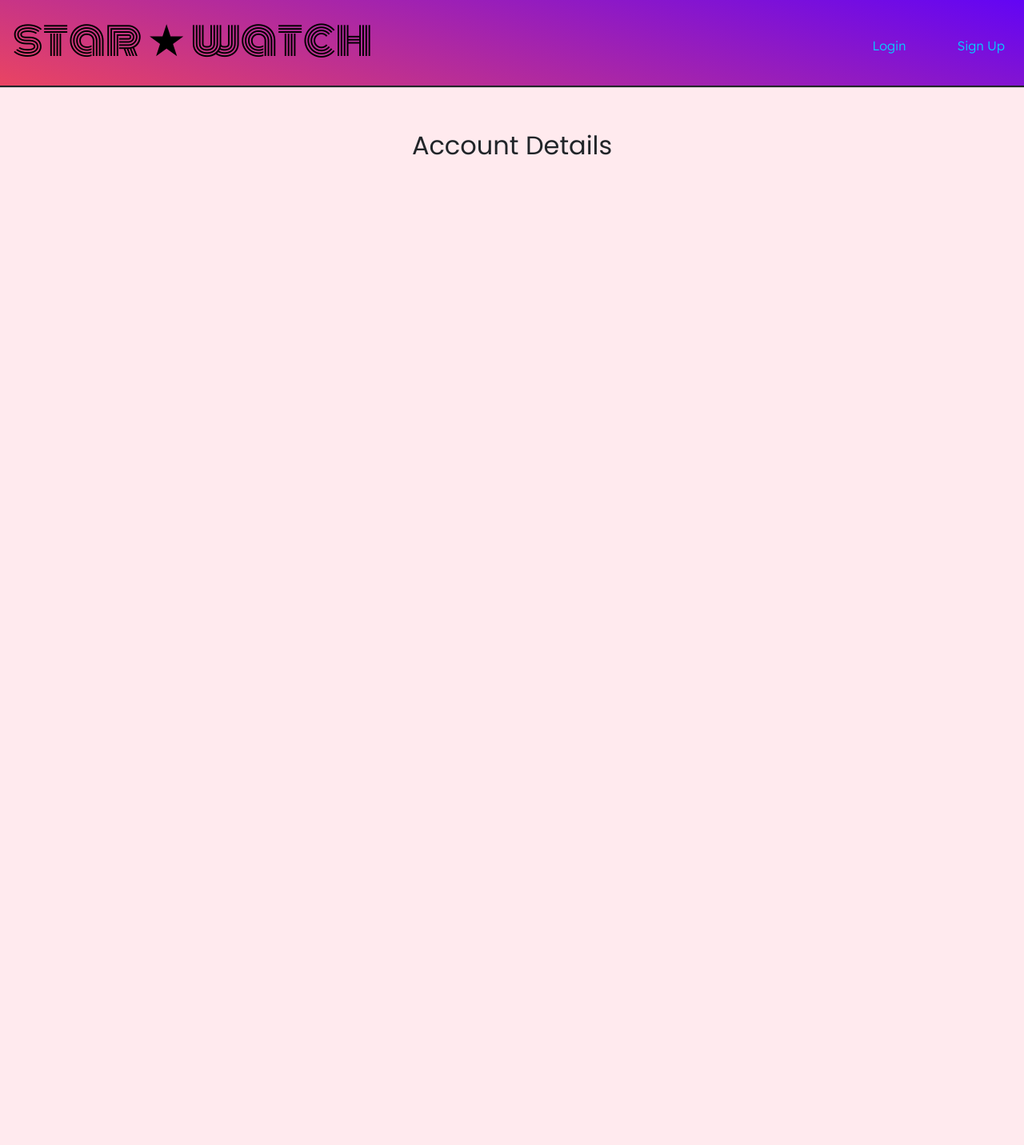
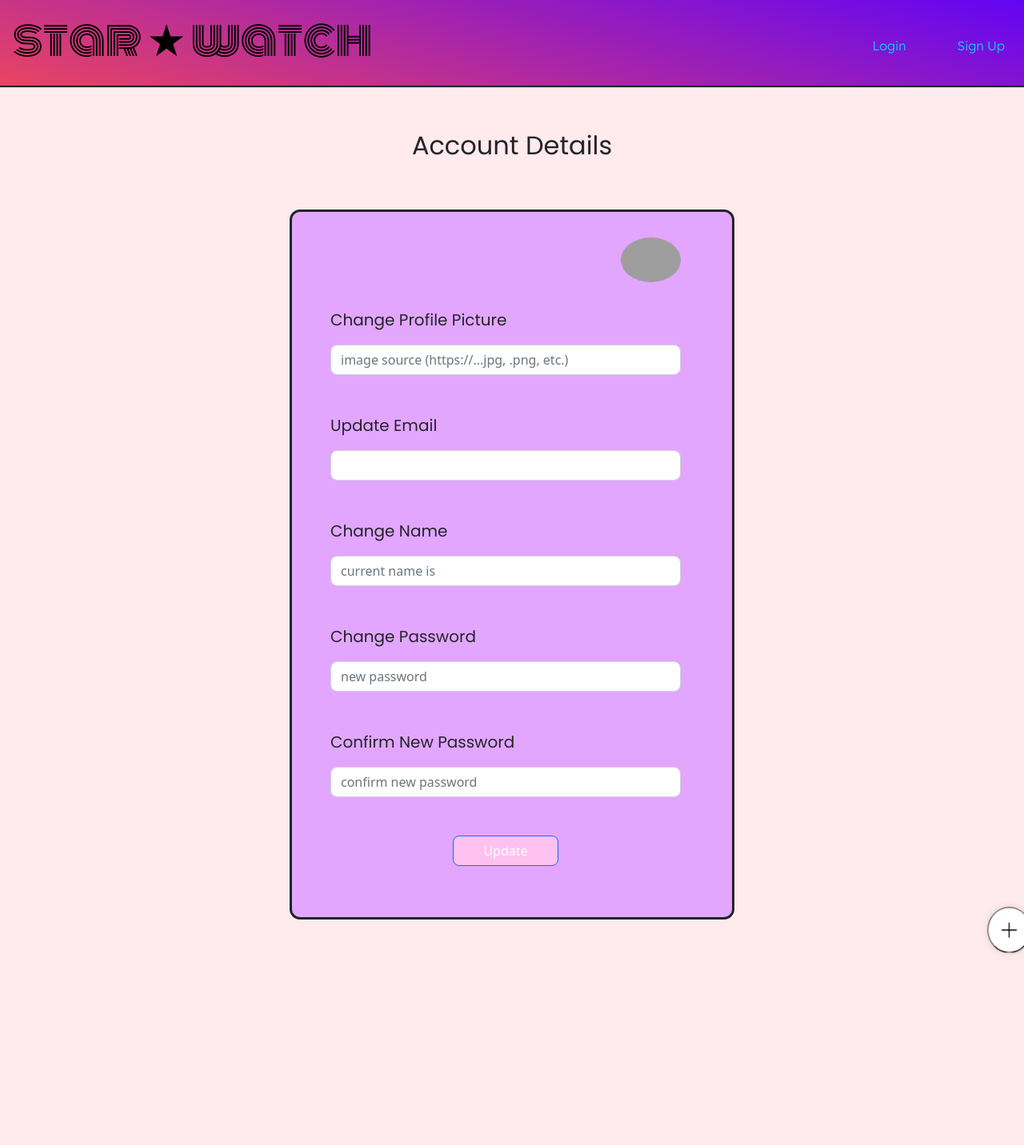
Before and after one commit to shann99/star_watch, a Python web app: template star_watch/templates/account.html in a window 1280 px wide. Shown: the top 1432 px of the page at 80% size. Before the commit the page ends 194 px from the top, so only its background shows below. Run offline with Jinja, Linux system fonts and the light colour scheme; the template is opened without the code that fills it, so the values that code supplies are empty; grey boxes are pictures that could not be loaded.

Commit message:
account info page and button to add new item

```diff
--- a/star_watch/static/script.js
+++ b/star_watch/static/script.js
@@ -14,5 +14,18 @@ acc.addEventListener('click', () => {
     acc_nav.classList.toggle('active');
 });
 
+const addItem = document.querySelector(".add-item");
+const body = document.getElementsByTagName('body')[0];
+addItem.addEventListener('click', () => {
+    addmediaForm.style.display="table";
+    body.classList.toggle('active');
+    addItem.style.display="none";
+});
+const closeForm = document.getElementById("mediaClose");
+closeForm.addEventListener("click", () => {
+    addmediaForm.style.display="none";
+    body.classList.remove('active');
+    addItem.style.display="inline-grid"
+});
 
-// document.querySelectorAll(".nav-item").forEach
+	// document.querySelectorAll(".nav-item").forEach
--- a/star_watch/static/style.css
+++ b/star_watch/static/style.css
@@ -2,6 +2,7 @@ body {
     background-color: #ffeaee;
     margin: -2em 0 0 0em;
     padding-bottom: 800px;
+
 }
 /* navigation bar css */
 .nav {
@@ -171,7 +172,6 @@ body {
     max-height:300px;
     column-gap: 2em;
     justify-content: center;
-
 }
 
 .card-item {
@@ -540,12 +540,106 @@ body {
     color:#e54ed0;
 }
 
-/* .account-header {
-    height: auto;
+
+
+#addmediaForm {
+    outline-style: solid;
+    display: none;
+    padding: 3em 4em 2em 3em;
+    margin: 0 auto;
+    background-color: #e3a6ff;
+    border-radius: 10px;
+    inline-size: 610px;
+    overflow-wrap: break-word;
+    margin-top: 1em;
+    z-index: 2;
+    transition: 0.7s ease;
+}
+#add-input {
+    margin-bottom: 0em;
+    margin-top:1em;
+    width: 100%;
+    padding: 0.375rem 0.75rem;
+    display:block;
+    border-radius: 0.5em;
+}
+.form-row {
+    display: flex;
+    flex-wrap: wrap;
+    margin-right: -5px;
+    margin-left: -5px;
+}
+.form-row>.col, .form-row>[class*=col-] {
+    padding-right: 5px;
+    padding-left: 5px;
+}
+#add-form-text{
+    margin-top: 2em;
+}
+#add_media_button {
     display:flex;
-    font-family: 'Lexend Deca';
-    justify-content: space-evenly;
-    background: linear-gradient(15deg, #e94462 0%, #5900ff 100%);
-    box-shadow: 0px 1px 1px 1px;
-    padding: 2.5em 1em 1em 1em;
-} */
+    padding: 0.375rem 0.75rem;
+    margin-bottom:2em;
+    width: 30%;
+    background-color: #ffc1ef;
+    border-radius: 0.5em;
+    margin-top: 1em;
+    justify-content: center;
+    margin-left: auto;
+    margin-right: auto;
+}
+
+#mediaClose {
+    float: right;
+    margin-top: -1.5em;
+    margin-right: -2em;
+}
+body.active > *:not(#addmediaForm) {
+    filter:blur(4px);
+    /* display:block; */
+}
+.addmediaHeader {
+    font-family: 'Poppins', sans-serif;
+    text-align: center !important;
+    margin-top: 0em;
+    margin-bottom: -.3em;
+
+}
+.add_button {
+    background-color: transparent;
+    border-radius: 75%;
+    box-shadow: 0em 0em 1.5em -1em;
+}
+.add-item {
+    cursor: pointer;
+    margin-left: 95%;
+    border-radius: 75%;
+    background-color: white;
+    transform: scale(.6);
+    position:fixed;
+    margin-top: -2em;
+}
+
+.add-item-image {
+    width: 75px;
+}
+.add-item:hover {
+    transform: scale(.8);
+}
+#accountForm {
+    outline-style: solid;
+    display: table;
+    padding: 3em 4em 2em 3em;
+    margin: 0 auto;
+    background-color: #e3a6ff;
+    border-radius: 10px;
+    inline-size: 550px;
+    overflow-wrap: break-word;
+}
+.change_profile_pic {
+    border-radius: 50%;
+    width: 75px;
+    display: block;
+    float: right;
+    margin-top: -1em;
+}
--- a/star_watch/templates/account.html
+++ b/star_watch/templates/account.html
@@ -7,7 +7,31 @@
     <h2> Account Details </h2>
 </div>
 <br>
-<form method="update">
-
+<form method="POST" id="accountForm">
+    <div class="change_profile">
+        <img class = "change_profile_pic" src={{user.profile_pic}} alt="cute profile pic">
+        <br><br><br>
+        <div class="mb-3">
+            <label for="update_profile_pic" id="signup-text" class="form-label">Change Profile Picture</label>
+            <input type="password" class="form-control" autocomplete="off" id="signup-input"  placeholder="image source (https://...jpg, .png, etc.)" name = "update_profile_pic">
+        </div>
+        </div>
+    <div class="mb-3">
+        <label for="update_email" id="signup-text" class="form-label">Update Email</label>
+        <input type="password" class="form-control" autocomplete="off" id="signup-input"  name = "update_email">
+    </div>
+    <div class="mb-3">
+        <label for="update_name" id="signup-text" class="form-label">Change Name</label>
+        <input type="password" class="form-control" autocomplete="off" id="signup-input" placeholder="current name is {{user.name}}" name = "update_name">
+    </div>
+    <div class="mb-3">
+        <label for="update_password" id="signup-text" class="form-label">Change Password</label>
+        <input type="password" class="form-control" autocomplete="off" id="signup-input"  placeholder="new password" name = "update_password">
+    </div>
+    <div class="mb-3">
+        <label for="update_password_confirm" id="signup-text" class="form-label">Confirm New Password</label>
+        <input type="password" class="form-control" autocomplete="off" id="signup-input" placeholder="confirm new password" name = "update_password_confirm">
+    </div>
+    <button type="submit" id= "add_media_button" class="btn btn-primary">Update</button>
 </form>
 {%endblock%}
--- a/star_watch/templates/base.html
+++ b/star_watch/templates/base.html
@@ -76,8 +76,49 @@
         {%endfor%}
     {%endif%}
  {%endwith%}
+
+  <form method="POST" id="addmediaForm">
+    <div class="addMediaFormHeader">
+        <button id="mediaClose" type="button" class="btn-close" aria-label="Close"></button>
+        <h1 class="addmediaHeader"> Add New Media</h1>
+    </div>
+    <div class="form-group">
+      <label for="add_image_form" id="add-form-text" class="form-label">Add media image</label>
+      <input type="text" class="form-control" autocomplete="off" id="add-input" placeholder="add image source (https://...jpg, .png, jpeg)" name = "add_image_form">
+    </div>
+      <label for="add_tags" id="add-form-text" class="form-label">Add tags</label>
+      <input type="text" class="form-control" autocomplete="off" name = "add_tags" id="add-input"  aria-describedby="mediaHelp">
+      <small id="mediaHelp" class="form-text text-muted">tags such as comedy, mystery, drama (separated by comma). leave blank if you have no tags</small>
+    </div>
+    <br>
+    <div class="form-group">
+      <label for="add_title" id="add-form-text" class="form-label">Add media title</label>
+      <input type="text" class="form-control" autocomplete="off" id="add-input" placeholder="ex. Naruto" name = "add_title" required>
+    </div>
+    <div class="form-row">
+        <div class="form-group col-md-6">
+          <label for="current_ep" id="add-form-text" class="form-label">What episode are you currently on?</label>
+          <input type="text" class="form-control" autocomplete="off" id="add-input" name = "current_ep">
+          <small id="mediaHelp" class="form-text text-muted">leave blank if you have started it yet</small>
+        </div>
+        <div class="form-group col-md-6">
+          <label for="total_eps" id="add-form-text" class="form-label">How many episodes are there in total?</label>
+          <input type="text" class="form-control" autocomplete="off" id="add-input" name = "total_eps" aria-describedby="mediaHelp">
+          <small id="mediaHelp" class="form-text text-muted">If you are unsure of the total amount of episodes, feel free to write a "?" or write unknown or something else</small>
+        </div>
+    </div>
+    <br>
+  <button type="submit" id= "add_media_button" class="btn btn-primary">Add media</button>
+  </form>
 <section class = "content">
     {% block body %}
     {% endblock %}
+    <!-- <div class = "add-container"> -->
+    <div class="add-item">
+        <button class="add_button">
+            <img src = "static/plus.png" class="add-item-image" alt= "plus sign to add new item">
+        </button>
+    </div>
+  <!-- </div> -->
     <script src="{{url_for('static', filename='script.js')}}"></script>
 </section>
--- a/star_watch/templates/signup.html
+++ b/star_watch/templates/signup.html
@@ -29,5 +29,4 @@
     <button type="submit" id= "signup-button" class="btn btn-primary">Sign Up</button>
     <text class="account">Already have an account? <a href="/login">Login</a></text>
 </form>
-
 {%endblock%}
```
Also changed, not shown: star_watch/routes.py (+7 -5 lines), star_watch/templates/index.html (+10 -2 lines), star_watch/static/plus.png (added).
